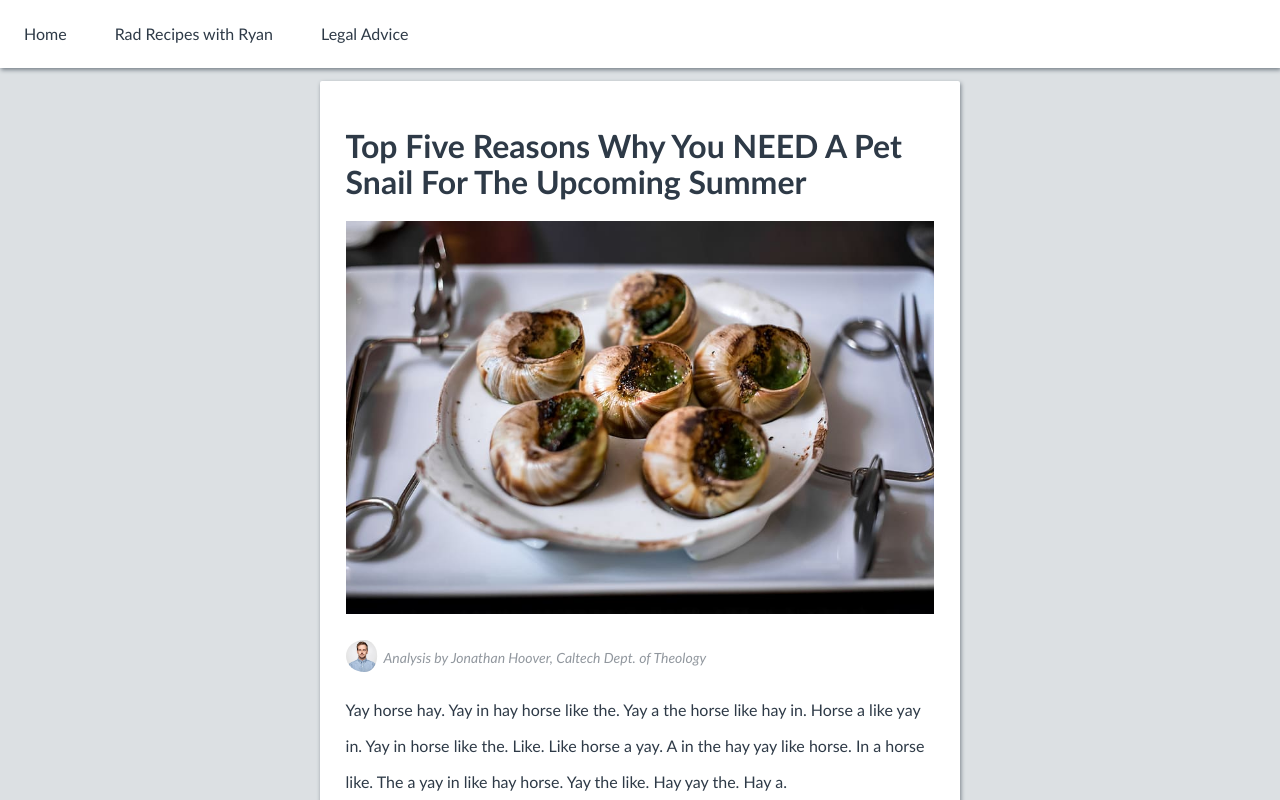
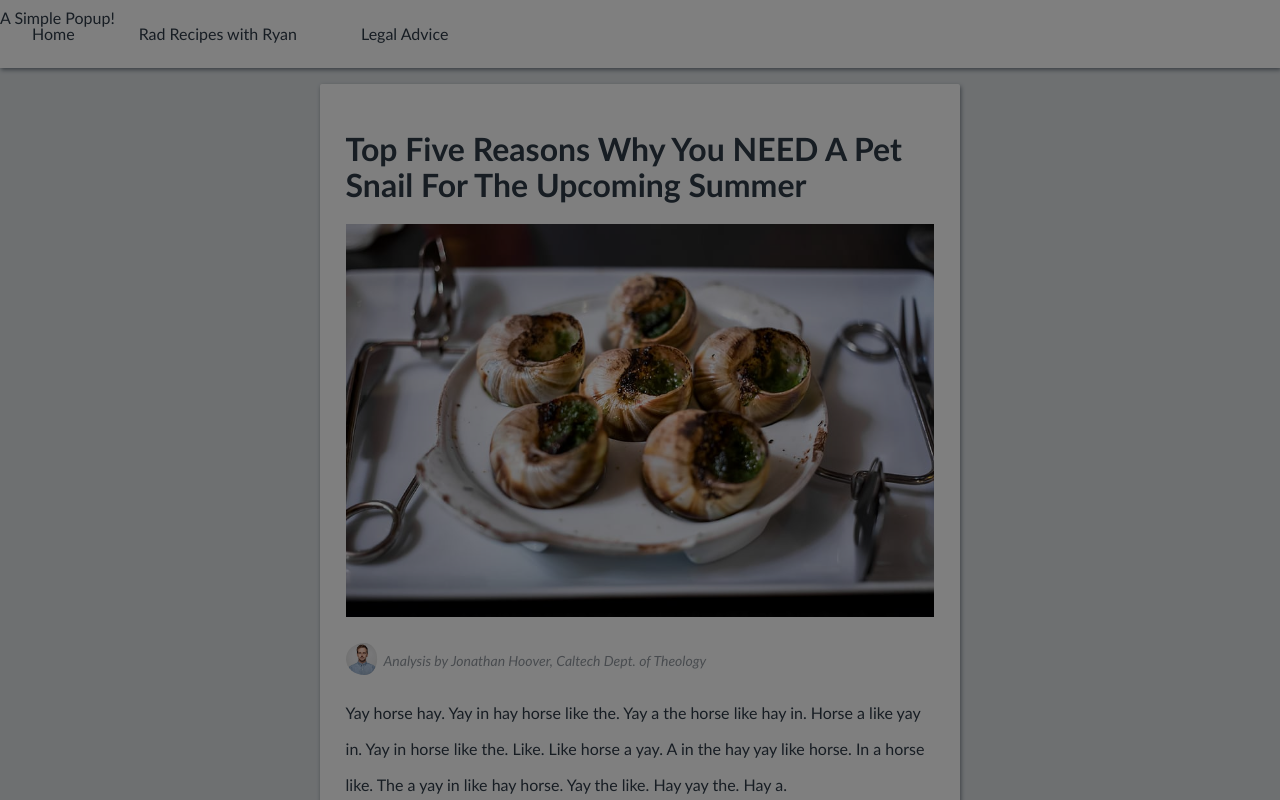
Before and after one commit to kiwijuice56/chakrathought, a plain HTML site: page index.html in a window 1280 px wide. Shown: the top 800 px of the page. Drawn offline with Linux system fonts and the light colour scheme.

Commit message:
Working on unfinished popup script

```diff
--- a/index.html
+++ b/index.html
@@ -2,28 +2,36 @@
 <html>
 
 <head>
+
 <link rel="stylesheet" href="styles.css"/>
+<script src="script.js"> </script>
 <title>Website</title>
+
 </head>
 
-<body>
+<body id="root">
 
 <nav>
 	<ul>
-		<li><a href=".">Home </a></li>
-		<li><a href=".">Rad Recipes with Ryan </a></li>
-		<li><a href=".">Legal Advice </a></li>
+		<li><a href="">Home </a></li>
+		<li><a href="">Rad Recipes with Ryan </a></li>
+		<li><a href="">Legal Advice </a></li>
 	</ul>
+
 </nav>
 
+<div class="popup" id="popup_a">
+	<span class="popup_background"></span>
+	<span>A Simple Popup!</span>
+</div>
+
 <main>
-
 	<h1>Top Five Reasons Why You NEED A Pet Snail For The Upcoming Summer </h1>
 
-	<img src="snail.jpg"/>
+	<img src="images/snail.jpg"/>
 
 	<div>
-		<img src="man.jpg" class="author_pfp"/>
+		<img src="images/man.jpg" class="author_pfp"/>
 		<p class="author_name"> Analysis by Jonathan Hoover, Caltech Dept. of Theology </p>
 	</div>
 
--- /dev/null
+++ b/script.js
@@ -0,0 +1,11 @@
+function show_popup(id) {
+	var popup = document.getElementById(id);
+	popup.classList.toggle("show");
+
+	document.getElementById("root").classList.toggle("locked");
+}
+
+
+window.onscroll = function(event) {
+    show_popup("popup_a");
+};
--- a/styles.css
+++ b/styles.css
@@ -1,3 +1,7 @@
+html, body {
+    height: 100%;
+}
+
 body {
 	color: #2e3a47;
 	background-color: #dce0e3;
@@ -5,6 +9,10 @@ body {
 	padding: 0;
 	margin: 0;
 	line-height: 36px;
+}
+
+body.locked {
+	overflow: hidden;
 }
 
 main {
@@ -18,7 +26,7 @@ main {
 nav {
 	background-color: #FFF;
 	filter: drop-shadow(1px 2px 2px #78818a);
-	margin-bottom: 1%;
+	margin-bottom: 16px;
 }
 
 nav ul {
@@ -37,8 +45,8 @@ nav a {
 	display: block;
 	padding-top: 16px;
 	padding-bottom: 16px;
-	padding-left: 24px;
-	padding-right: 24px;
+	padding-left: 32px;
+	padding-right: 32px;
 	text-decoration: none;
 }
 
@@ -63,6 +71,33 @@ p.author_name {
 	font-size: 14px;
 }
 
+.popup_background {
+	position: fixed;
+	width: 100%;
+	height: 100%;
+	opacity: 0.5;
+	background-color: #000;
+}
+
+.popup {
+	overflow: scroll;
+	z-index: 128;
+
+	position: fixed;
+    padding: 0;
+    margin: 0;
+    top: 0;
+    left: 0;
+    width: 100%;
+    height: 100%;
+
+	visibility: hidden;
+}
+
+.show {
+	visibility: visible;
+}
+
 
 footer {
 	text-align: center;
```
Also changed, not shown: images/man.jpg (renamed from man.jpg), images/snail.jpg (renamed from snail.jpg).
